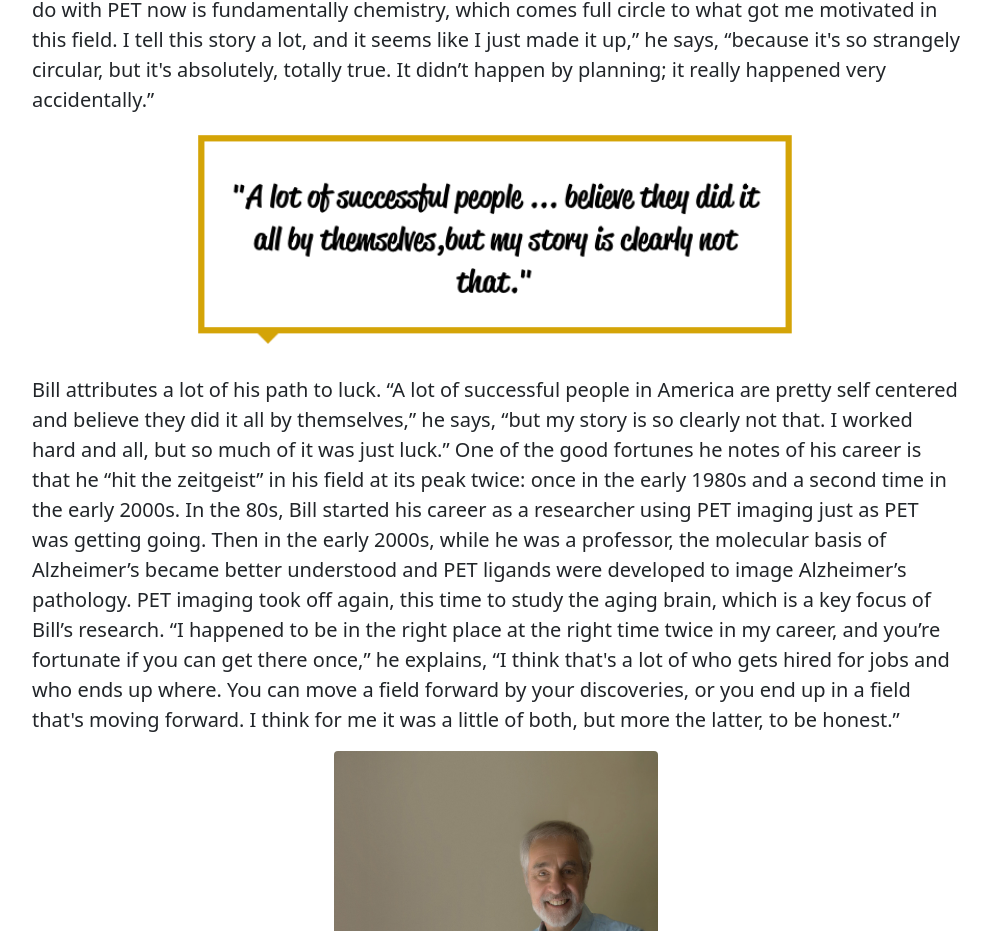
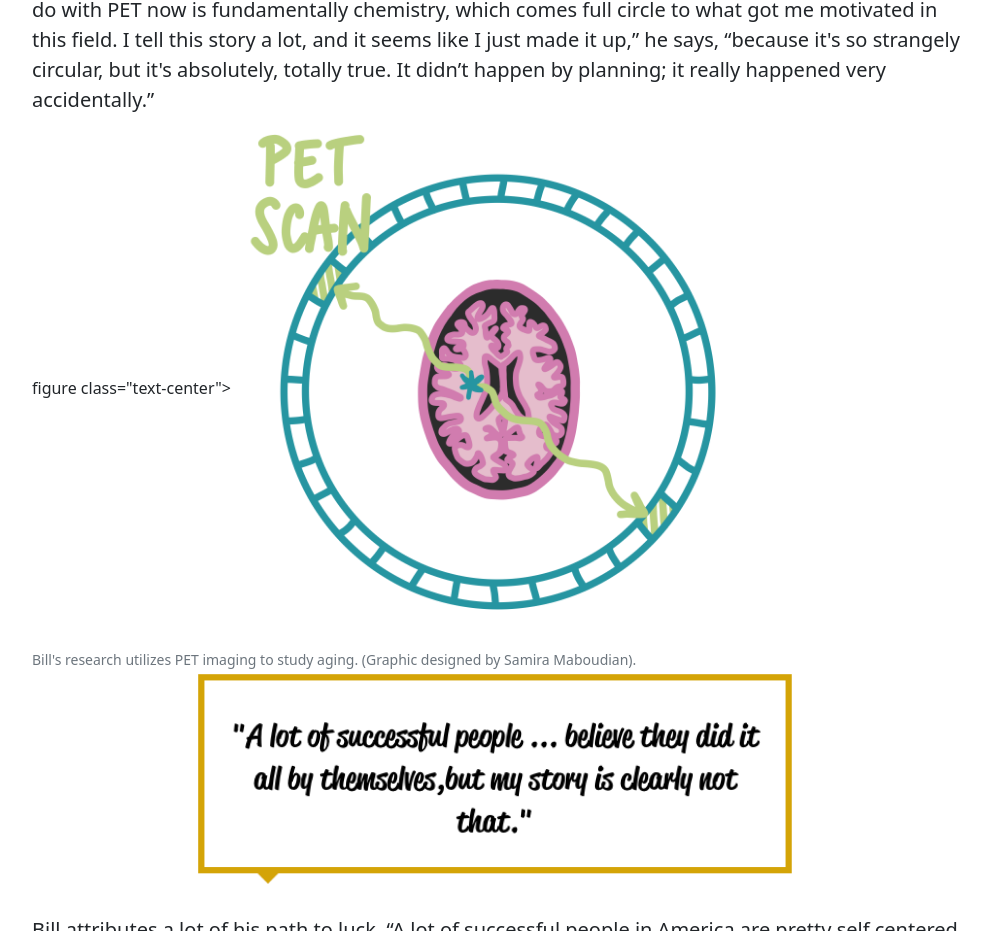
Before and after one commit to pickingbrains/pickingbrains.github.io, a plain HTML site: page profiles_/profile_jagust.html in a window 1280 px wide. Shown: the part 4873-5804 px from the top of the page, without its empty margins (144-1135 px from the left). Drawn offline with nearby package versions, Linux system fonts and the light colour scheme.

Commit message:
Update profile_jagust.html

```diff
--- a/profiles_/profile_jagust.html
+++ b/profiles_/profile_jagust.html
@@ -83,6 +83,11 @@
 
           <p class="card-text fs-5">He thus left medicine for a full-time teaching and research position as a Professor at UC Berkeley, where he now leads his own lab and works with the same LBNL facilities he used as a postdoc. One of the focuses of his current research is PET imaging, which uses radioactive tracers to visualize various physiological processes implicated in Alzheimer’s Disease. Bill remarks that this focus on radiochemistry brings him back to his initial curiosities about neurochemistry that drew him to the brain: “The one thing that's kind of interesting about how it all worked out is a lot of the stuff that I do with PET now is fundamentally chemistry, which comes full circle to what got me motivated in this field. I tell this story a lot, and it seems like I just made it up,” he says, “because it's so strangely circular, but it's absolutely, totally true. It didn’t happen by planning; it really happened very accidentally.” </p>
 
+          figure class="text-center">
+            <img src="../Pictures/Jagust/PETScan.png" class="figure-img img-fluid rounded" alt="..." width="55%">
+            <figcaption class="figure-caption">Bill's research utilizes PET imaging to study aging. (Graphic designed by Samira Maboudian).</figcaption>
+          </figure>
+
           <figure class="text-center">
             <img src="../Pictures/Graphics/Quotes/Bill3.png" class="figure-img img-fluid rounded" alt="..." width="65%">
           </figure>
```
